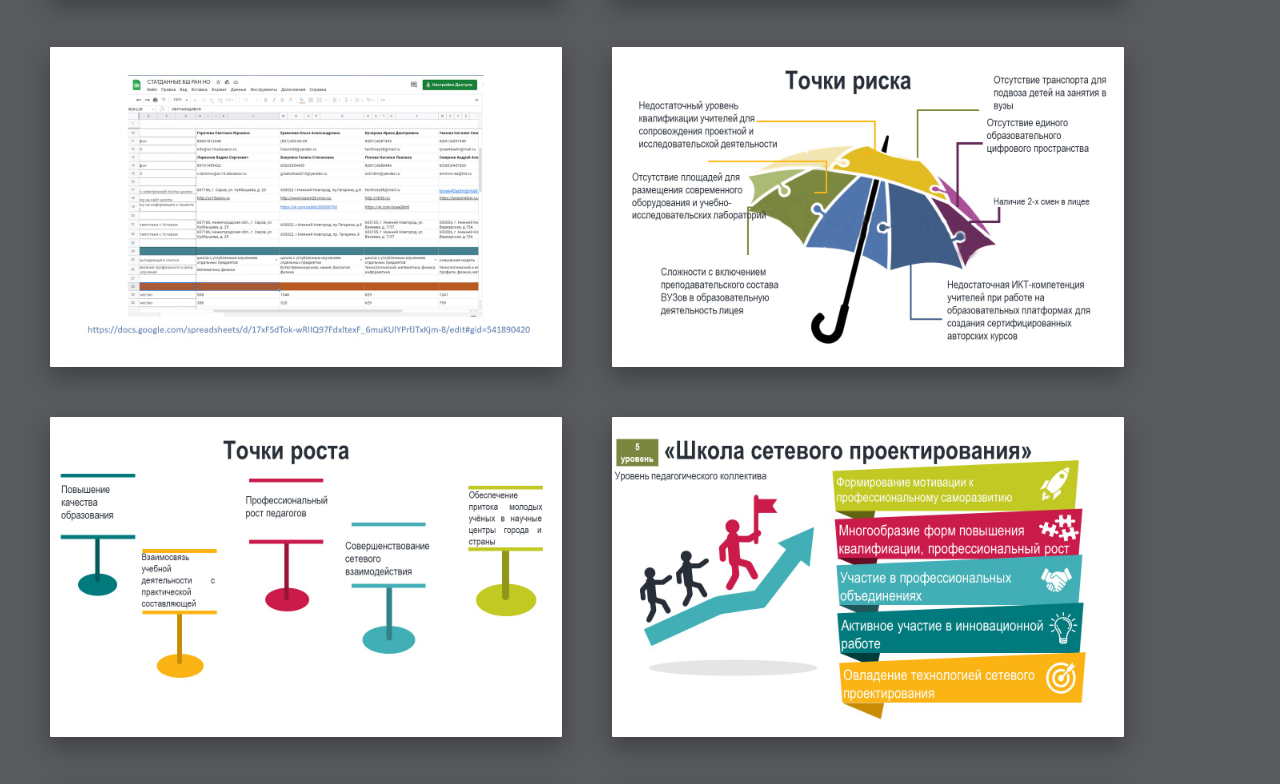
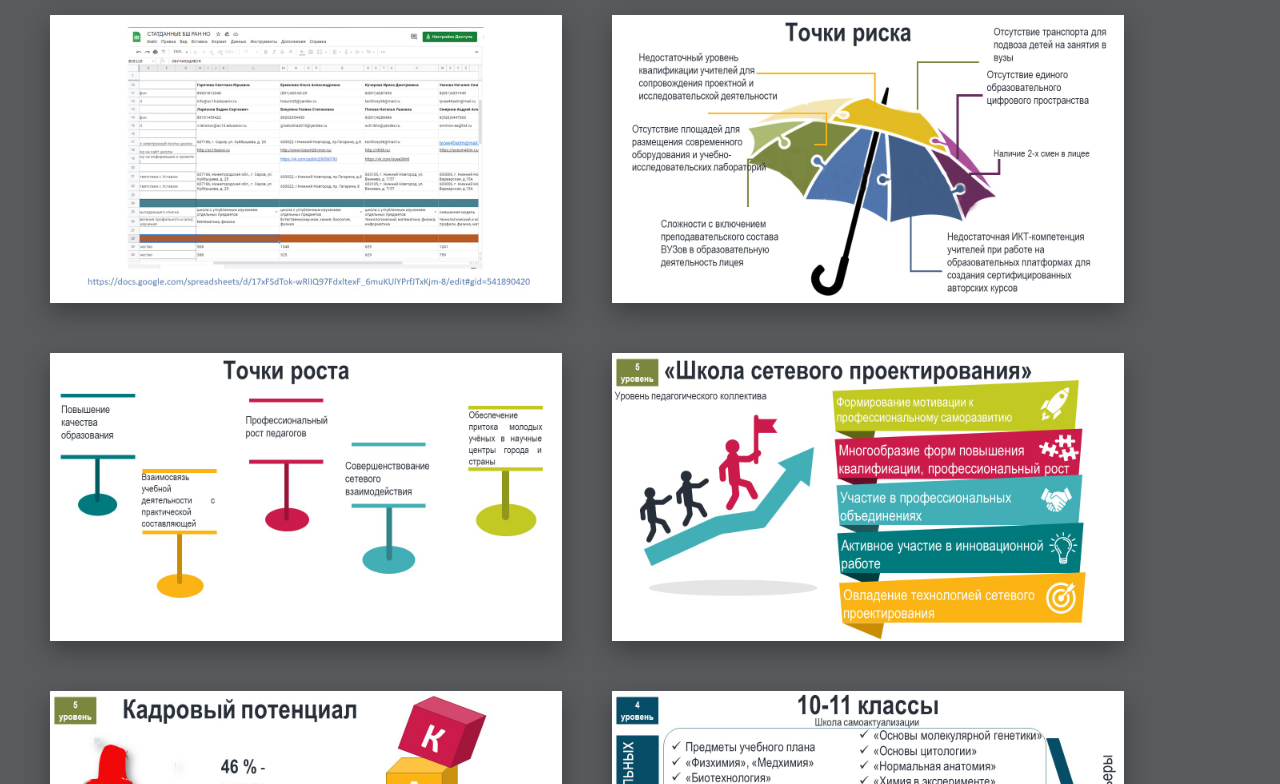
Before and after one commit to mifomen/mifomen.github.io, a plain HTML site: page pres/ran/index.html in a window 1280 px wide. Shown: the part 497-1281 px from the top of the page. Drawn offline with Linux system fonts and the light colour scheme.

Commit message:
fix 16\9

```diff
--- a/pres/ran/index.html
+++ b/pres/ran/index.html
@@ -7,7 +7,7 @@
   <link rel="stylesheet" href="shower/themes/ribbon/styles/styles.css">
   <style>
     .shower {
-      --slide-ratio: calc(16 / 10);
+      --slide-ratio: calc(16 / 9);
 
     }
 
```
